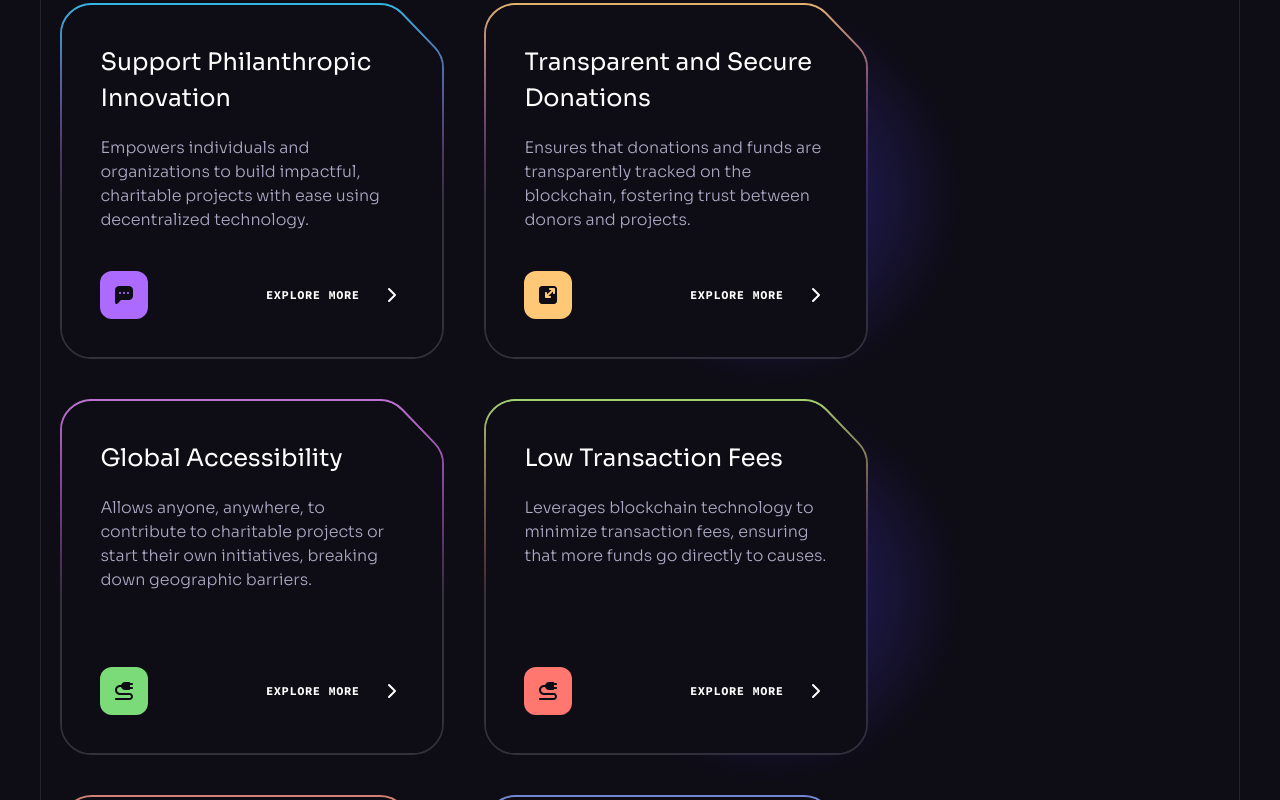
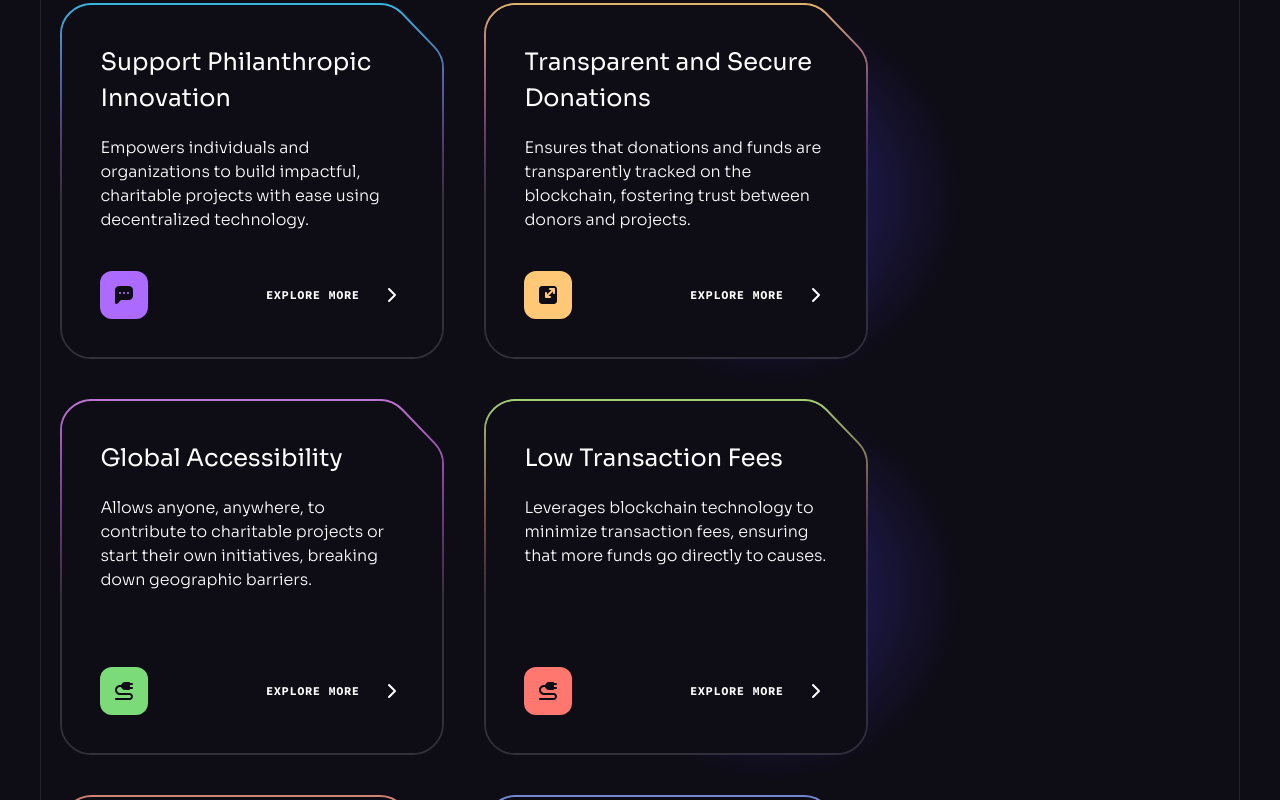
Before and after one commit to Roberto1501/yna-foundation, a React (Vite) app: page / in a window 1280 px wide. Shown: the part 2020-2820 px from the top of the page. Built offline with nearby package versions, Linux system fonts and the light colour scheme.

Commit message:
correção para pointer

```diff
--- a/src/components/Benefits.jsx
+++ b/src/components/Benefits.jsx
@@ -14,7 +14,7 @@ const Benefits = () => {
           title="Here the impossible is just an opinion."
         />
 
-        <div className="flex flex-wrap gap-10 mb-10">
+        <div className="flex flex-wrap gap-10 mb-10 cursor-pointer">
           {benefits.map((item) => (
             <div
               className="block relative p-0.5 bg-no-repeat bg-[length:100%_100%] md:max-w-[24rem]"
@@ -25,7 +25,7 @@ const Benefits = () => {
             >
               <div className="relative z-2 flex flex-col min-h-[22rem] p-[2.4rem] pointer-events-none">
                 <h5 className="h5 mb-5">{item.title}</h5>
-                <p className="body-2 mb-6 text-n-3">{item.text}</p>
+                <p className="body-2 mb-6 text-white">{item.text}</p>
                 <div className="flex items-center mt-auto">
                   <img
                     src={item.iconUrl}
```
